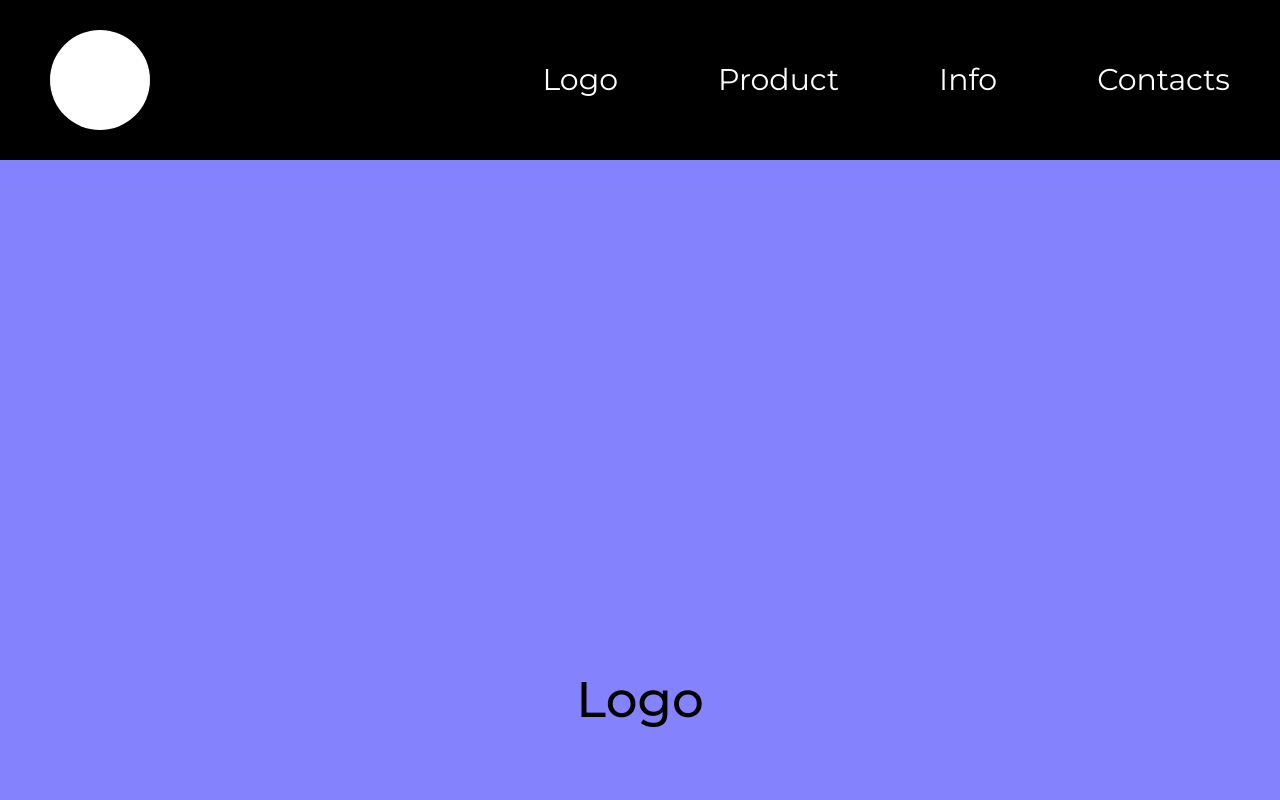
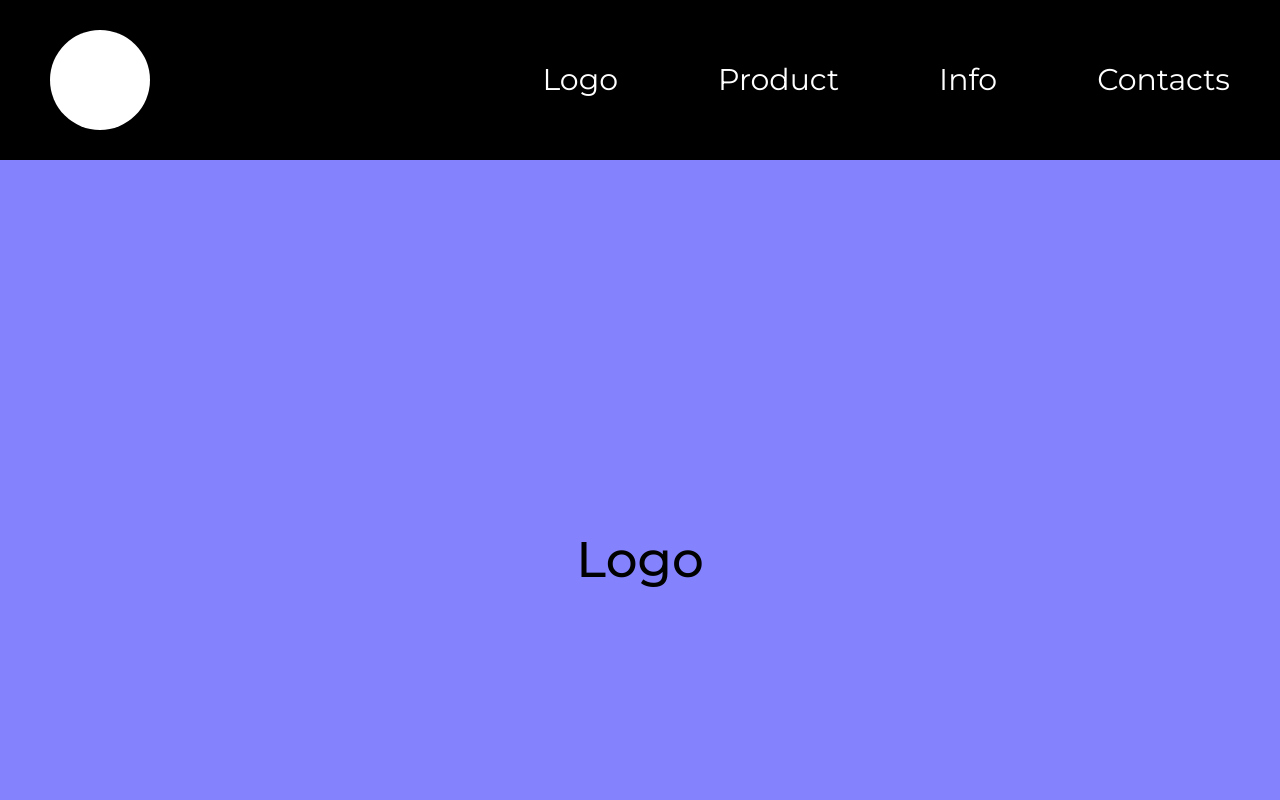
Before and after one commit to StasKrasnoperov/BurgerMenu-homework, a plain HTML site: page index.html in a window 1280 px wide. Shown: the top 800 px of the page. Drawn offline with Linux system fonts and the light colour scheme.

Commit message:
Update style.css

```diff
--- a/css/style.css
+++ b/css/style.css
@@ -173,7 +173,7 @@ body {
 }
 .block {
   width: 100%;
-  height: 1080px;
+  height: 100vh;
   display: flex;
   justify-content: center;
   align-items: center;
```
